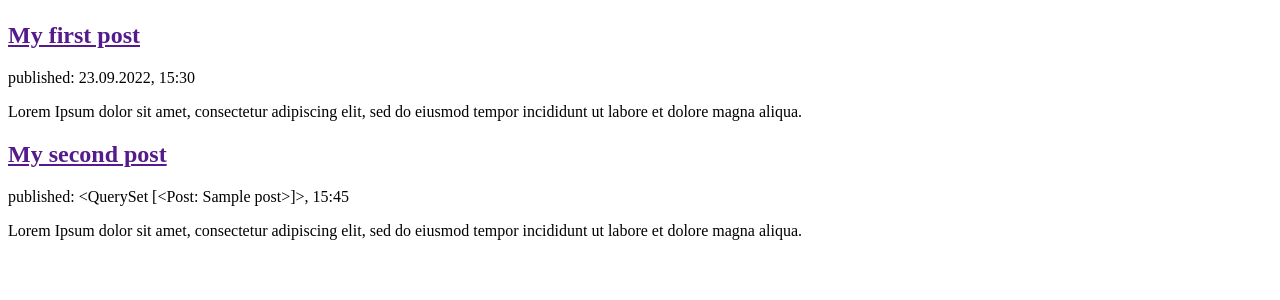
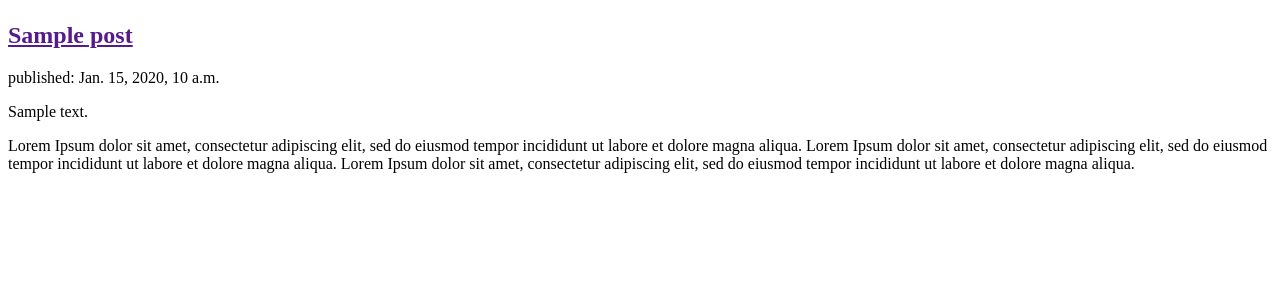
Before and after one commit to tshepop/djangogirls, a Django app: page / in a window 1280 px wide. Shown: the part 58-358 px from the top of the page. Run offline with Django 4.2, Linux system fonts and the light colour scheme; tables that the repository leaves empty hold one stand-in row (values such as "Sample post").

Commit message:
Django templates,tags syntax.

```diff
--- a/blog/templates/blog/post_list.html
+++ b/blog/templates/blog/post_list.html
@@ -10,22 +10,20 @@
     <header>
       <h1><a href="/">Django Girls Blog</a></h1>
     </header>
+    {% for post in posts %}
     <article>
-      <h2><a href="">My first post</a></h2>
-      <time>published: 23.09.2022, 15:30</time>
+      <h2><a href="">{{ post.title}}</a></h2>
+      <time>published: {{ post.published_date}} </time>
+      <p>{{ post.text }}</p>
       <p>
         Lorem Ipsum dolor sit amet, consectetur adipiscing elit, sed do eiusmod
-        tempor incididunt ut labore et dolore magna aliqua.
+        tempor incididunt ut labore et dolore magna aliqua. Lorem Ipsum dolor
+        sit amet, consectetur adipiscing elit, sed do eiusmod tempor incididunt
+        ut labore et dolore magna aliqua. Lorem Ipsum dolor sit amet,
+        consectetur adipiscing elit, sed do eiusmod tempor incididunt ut labore
+        et dolore magna aliqua.
       </p>
     </article>
-
-    <article>
-      <h2><a href="">My second post</a></h2>
-      <time>published: {{posts}}, 15:45</time>
-      <p>
-        Lorem Ipsum dolor sit amet, consectetur adipiscing elit, sed do eiusmod
-        tempor incididunt ut labore et dolore magna aliqua.
-      </p>
-    </article>
+    {% endfor %}
   </body>
 </html>
```
